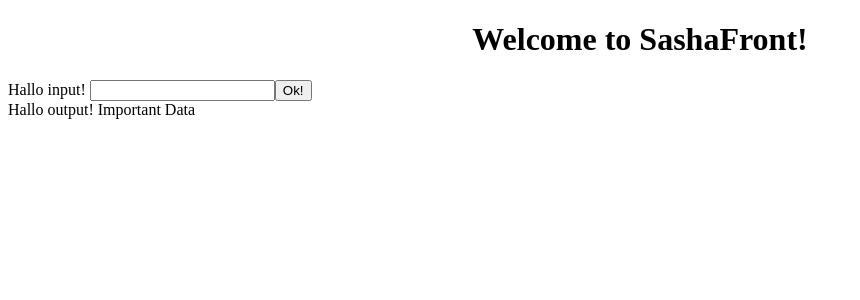
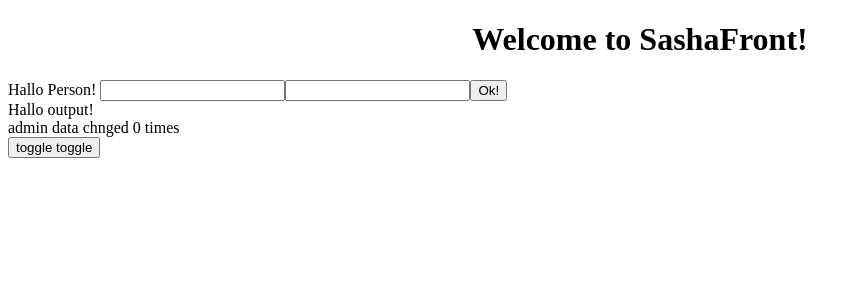
Before and after one commit to CatLassie/AngularTraining, an Angular app in the folder SashaFront/: page / in a window 1280 px wide. Shown: the top 300 px of the page, without its empty margins (0-860 px from the left). Built offline with nearby package versions, Linux system fonts and the light colour scheme.

Commit message:
- added observable to store - added toggle button to create/destroy output component

```diff
--- a/SashaFront/src/app/app.component.html
+++ b/SashaFront/src/app/app.component.html
@@ -5,5 +5,7 @@
   </h1>
 </div>
 <input-custom></input-custom>
-<output-custom></output-custom>
+<output-custom *ngIf="isOutputVisible"></output-custom>
 <router-outlet></router-outlet>
+
+<button (click)="toggleOutput()">toggle toggle</button>
--- a/SashaFront/src/app/app.component.ts
+++ b/SashaFront/src/app/app.component.ts
@@ -7,4 +7,10 @@ import { Component } from '@angular/core';
 })
 export class AppComponent {
   title = 'SashaFront';
+
+  public isOutputVisible = true;
+
+  public toggleOutput() {
+    this.isOutputVisible = !this.isOutputVisible;
+  }
 }
--- a/SashaFront/src/app/components/input.component.html
+++ b/SashaFront/src/app/components/input.component.html
@@ -1,5 +1,6 @@
 <div>
-    Hallo input!
-    <input [(ngModel)]="inputValue" />
+    Hallo Person!
+    <input [(ngModel)]="firstName" />
+    <input [(ngModel)]="lastName" />
     <button (click)="onInputSave()"> Ok! </button>
 </div>
--- a/SashaFront/src/app/components/input.component.ts
+++ b/SashaFront/src/app/components/input.component.ts
@@ -1,23 +1,19 @@
 import { Component } from '@angular/core';
 import { DataStore } from '../stores/data.store';
-import { store } from '@angular/core/src/render3';
+import { Person } from '../models/person';
 
 @Component({
     selector: 'input-custom',
     templateUrl: './input.component.html'
 })
 export class InputComponent {
-    public inputValue: string;
+    public firstName: string;
+    public lastName: string;
 
-    public store: DataStore;
-
-    constructor(store: DataStore) {
-        this.store = store;
-    }
+    constructor(public store: DataStore) { }
 
     public onInputSave() {
-        console.log(this.inputValue);
-        this.store.updateData(this.inputValue);
-        console.log(this.store.data);
+        const admin: Person = new Person(this.firstName, this.lastName);
+        this.store.setAdmin(admin);
     }
 }
--- a/SashaFront/src/app/components/output.component.html
+++ b/SashaFront/src/app/components/output.component.html
@@ -1,4 +1,6 @@
 <div>
     Hallo output!
-    {{store.data}}
+    {{firstName}} {{lastName}}
+    <br/>
+    admin data chnged {{timesChanged}} times
 </div>
--- a/SashaFront/src/app/components/output.component.ts
+++ b/SashaFront/src/app/components/output.component.ts
@@ -1,16 +1,45 @@
-import { Component } from '@angular/core';
+import { Component, OnInit, OnDestroy } from '@angular/core';
 import { DataStore } from '../stores/data.store';
+import { Person } from '../models/person';
+import { Subscription } from 'rxjs';
 
 @Component({
     selector: 'output-custom',
     templateUrl: './output.component.html'
 })
-export class OutputComponent {
+export class OutputComponent implements OnInit, OnDestroy {
 
-    public store: DataStore;
+    firstName: string = ' ';
+    lastName: string = ' ';
+    timesChanged = 0;
 
-    constructor(store: DataStore) {
-        this.store = store;
+    subscription: Subscription;
+
+    constructor(private store: DataStore) { }
+
+    public ngOnInit() {
+        this.subscription = this.store.getAdmin().subscribe(
+            (admin) => {
+                console.log("currently in subscribe callback!")
+                this.setAdminData(admin);
+            },
+            (err) => {
+                console.log('an error occured', err);
+            }
+        )
     }
 
+    public ngOnDestroy() {
+        this.subscription.unsubscribe();
+    }
+
+    public setAdminData(admin: Person) {
+        if(admin) {
+            this.firstName = admin.firstName;
+            this.lastName = admin.lastName;
+            this.timesChanged++;
+        } else {
+            console.error('Person UNDEFINED!');
+        }
+    }
 }
--- /dev/null
+++ b/SashaFront/src/app/models/person.ts
@@ -0,0 +1,5 @@
+
+
+export class Person {
+    constructor(public firstName: string, public lastName: string){ }
+}
--- a/SashaFront/src/app/stores/data.store.ts
+++ b/SashaFront/src/app/stores/data.store.ts
@@ -1,10 +1,17 @@
 import { Injectable } from '@angular/core';
+import { Person } from '../models/person';
+import { BehaviorSubject, Observable } from 'rxjs';
 
 @Injectable()
 export class DataStore{
-    public data: string = 'Important Data';
+    private adminSubject: BehaviorSubject<Person> = new BehaviorSubject<Person>(undefined);
+    //public admnin: Observable<Person> = this.adminSubject.asObservable();
 
-    public updateData(value: string){
-        this.data = value;
+    public getAdmin(): Observable<Person> {
+        return this.adminSubject;
+    }
+
+    public setAdmin(admin: Person): void {
+        this.adminSubject.next(admin);
     }
 }
```
